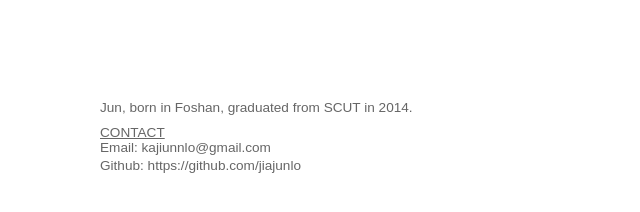
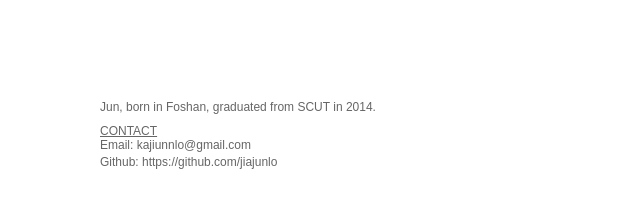
Before and after one commit to jiajunlo/blog, a plain HTML site: page index.html in a window 1280 px wide. Shown: the whole page, without its empty margins (0-640 px from the left). Drawn offline with Linux system fonts and the light colour scheme.

Commit message:
Update style.css

```diff
--- a/css/style.css
+++ b/css/style.css
@@ -21,7 +21,7 @@ a:hover {
 }
 
 p {
-	font-size: 0.85em;
+	font-size: 12px;
 	margin-bottom: 3px;
 }
 
```
